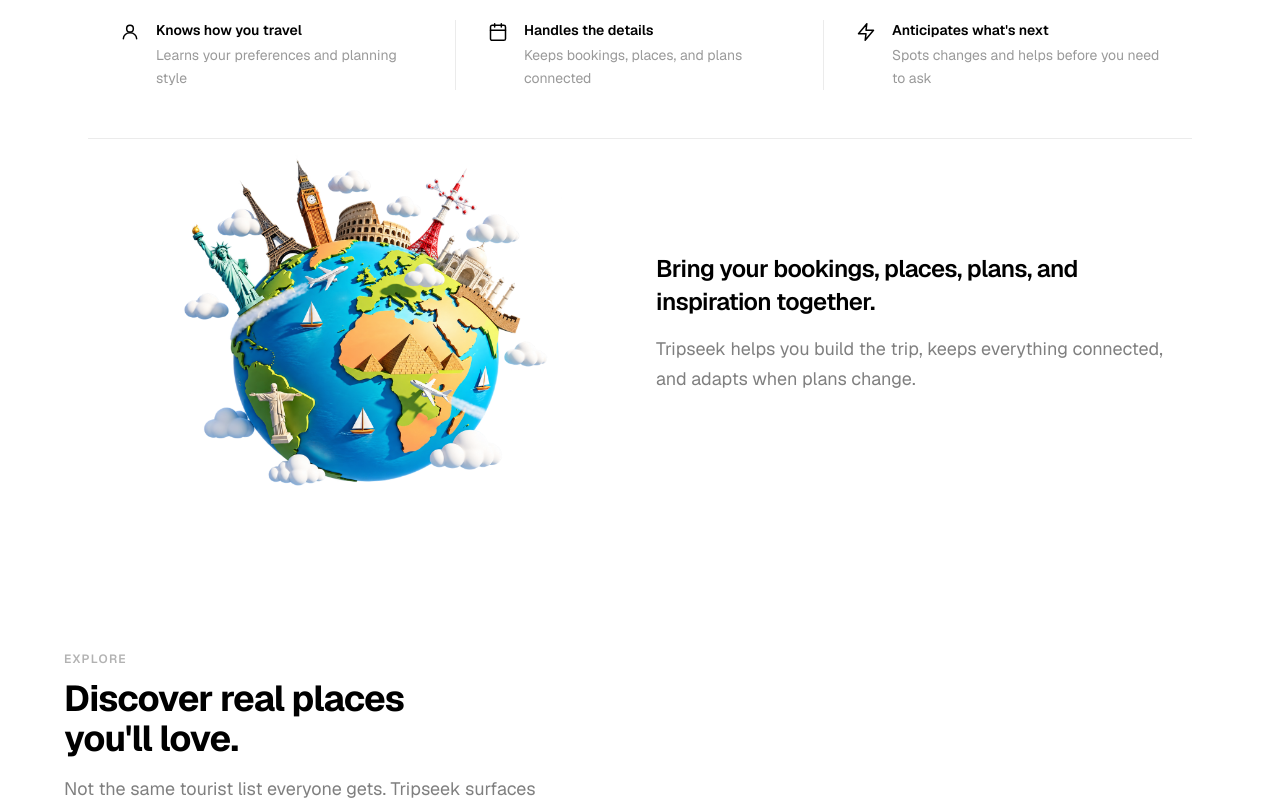
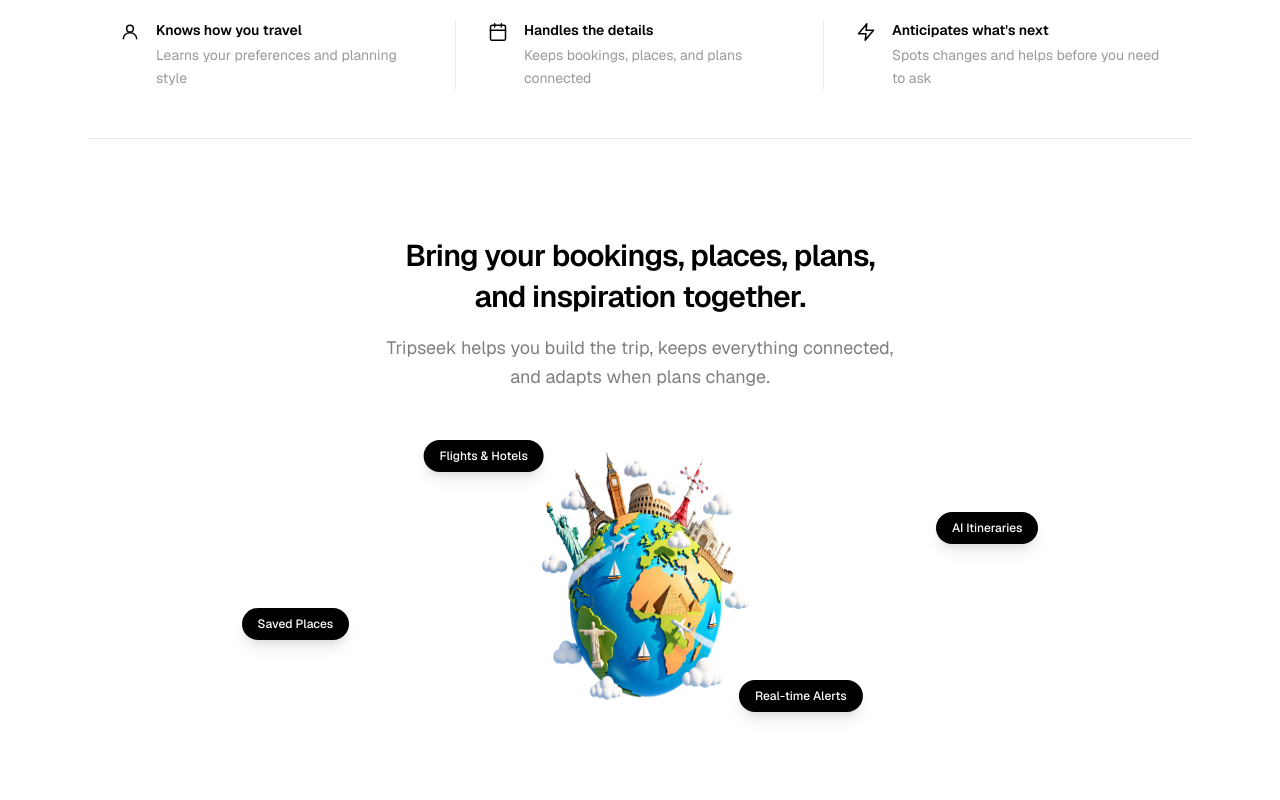
Before and after one commit to Mkkonsss/tripseek-site, a Next.js app: page / in a window 1280 px wide. Shown: the part 880-1680 px from the top of the page. Built offline with nearby package versions, Linux system fonts and the light colour scheme.

Commit message:
Redesign globe section: centered text, smaller globe, floating feature tags

```diff
--- a/src/app/page.tsx
+++ b/src/app/page.tsx
@@ -85,24 +85,48 @@
       </section>
 
       {/* Globe + description */}
-      <section className="px-6 max-w-6xl mx-auto w-full">
-        <div className="flex flex-col lg:flex-row items-center gap-8 pt-4 pb-16">
-          <div className="lg:w-1/2 flex justify-center">
-            <Image
-              src="/hero-globe.png"
-              alt="Travel the world with Tripseek"
-              width={500}
-              height={500}
-              className="w-full max-w-xs sm:max-w-sm lg:max-w-md"
-            />
+      <section className="px-6 max-w-5xl mx-auto w-full py-16 md:py-24">
+        {/* Centered heading */}
+        <div className="text-center mb-10 md:mb-14">
+          <p className="text-2xl md:text-3xl font-semibold tracking-tight leading-snug mb-4">
+            Bring your bookings, places, plans,<br className="hidden md:block" /> and inspiration together.
+          </p>
+          <p className="text-base md:text-lg text-black/50 leading-relaxed max-w-lg mx-auto">
+            Tripseek helps you build the trip, keeps everything connected, and adapts when plans change.
+          </p>
+        </div>
+
+        {/* Globe with floating feature tags */}
+        <div className="relative flex justify-center items-center">
+          {/* Globe */}
+          <Image
+            src="/hero-globe.png"
+            alt="Travel the world with Tripseek"
+            width={320}
+            height={320}
+            className="w-48 h-48 md:w-64 md:h-64"
+          />
+
+          {/* Floating tags — positioned around the globe */}
+          <div className="absolute top-0 left-1/2 -translate-x-[140%] md:-translate-x-[180%] -translate-y-2">
+            <div className="bg-black text-white text-xs font-medium px-4 py-2 rounded-full shadow-lg whitespace-nowrap">
+              Flights & Hotels
+            </div>
           </div>
-          <div className="lg:w-1/2 flex flex-col gap-4">
-            <p className="text-2xl font-semibold tracking-tight leading-snug">
-              Bring your bookings, places, plans, and inspiration together.
-            </p>
-            <p className="text-lg text-black/50 leading-relaxed">
-              Tripseek helps you build the trip, keeps everything connected, and adapts when plans change.
-            </p>
+          <div className="absolute top-1/4 right-0 md:right-[10%] translate-x-2">
+            <div className="bg-black text-white text-xs font-medium px-4 py-2 rounded-full shadow-lg whitespace-nowrap">
+              AI Itineraries
+            </div>
+          </div>
+          <div className="absolute bottom-1/4 left-0 md:left-[10%] -translate-x-2">
+            <div className="bg-black text-white text-xs font-medium px-4 py-2 rounded-full shadow-lg whitespace-nowrap">
+              Saved Places
+            </div>
+          </div>
+          <div className="absolute bottom-0 left-1/2 translate-x-[40%] md:translate-x-[80%] translate-y-2">
+            <div className="bg-black text-white text-xs font-medium px-4 py-2 rounded-full shadow-lg whitespace-nowrap">
+              Real-time Alerts
+            </div>
           </div>
         </div>
       </section>
```
